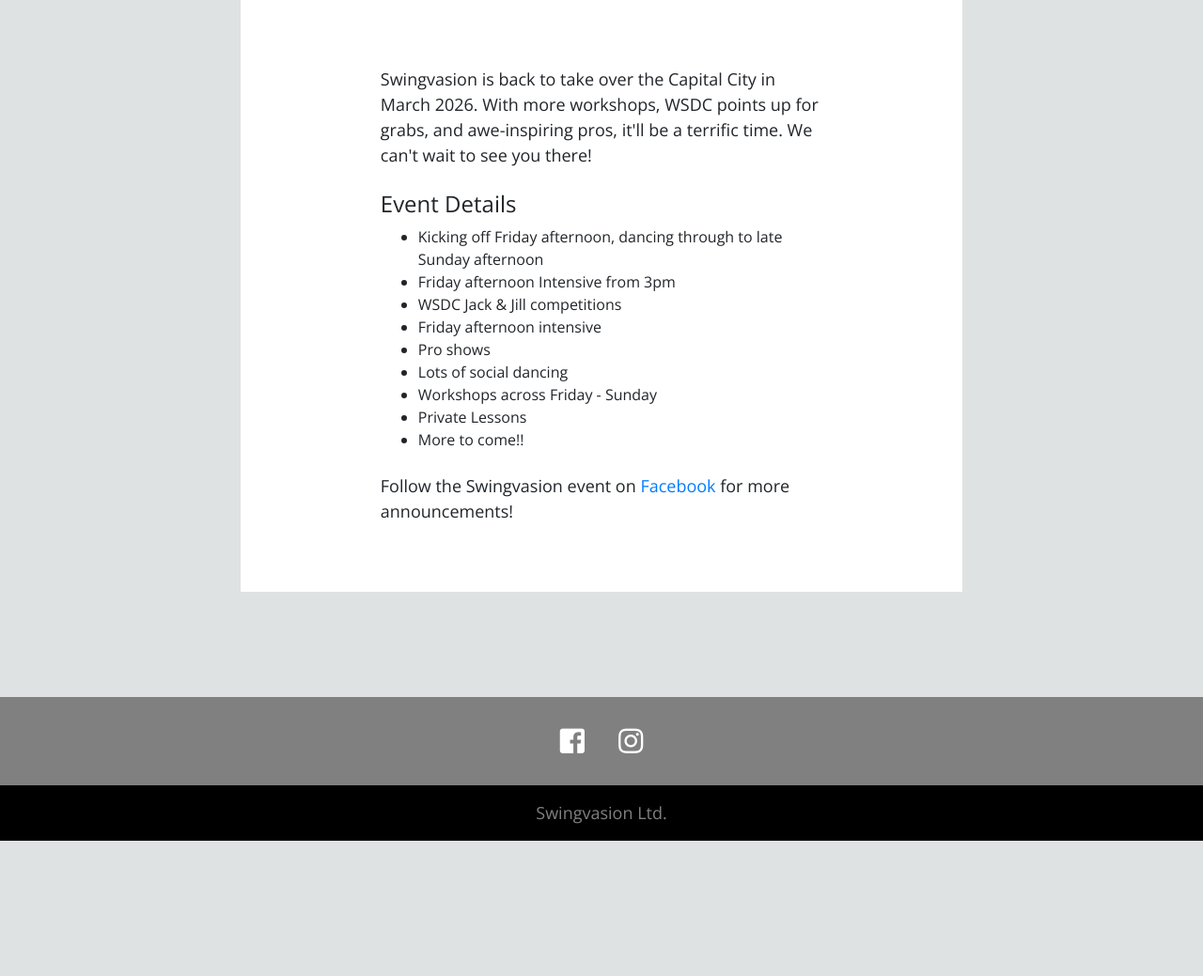
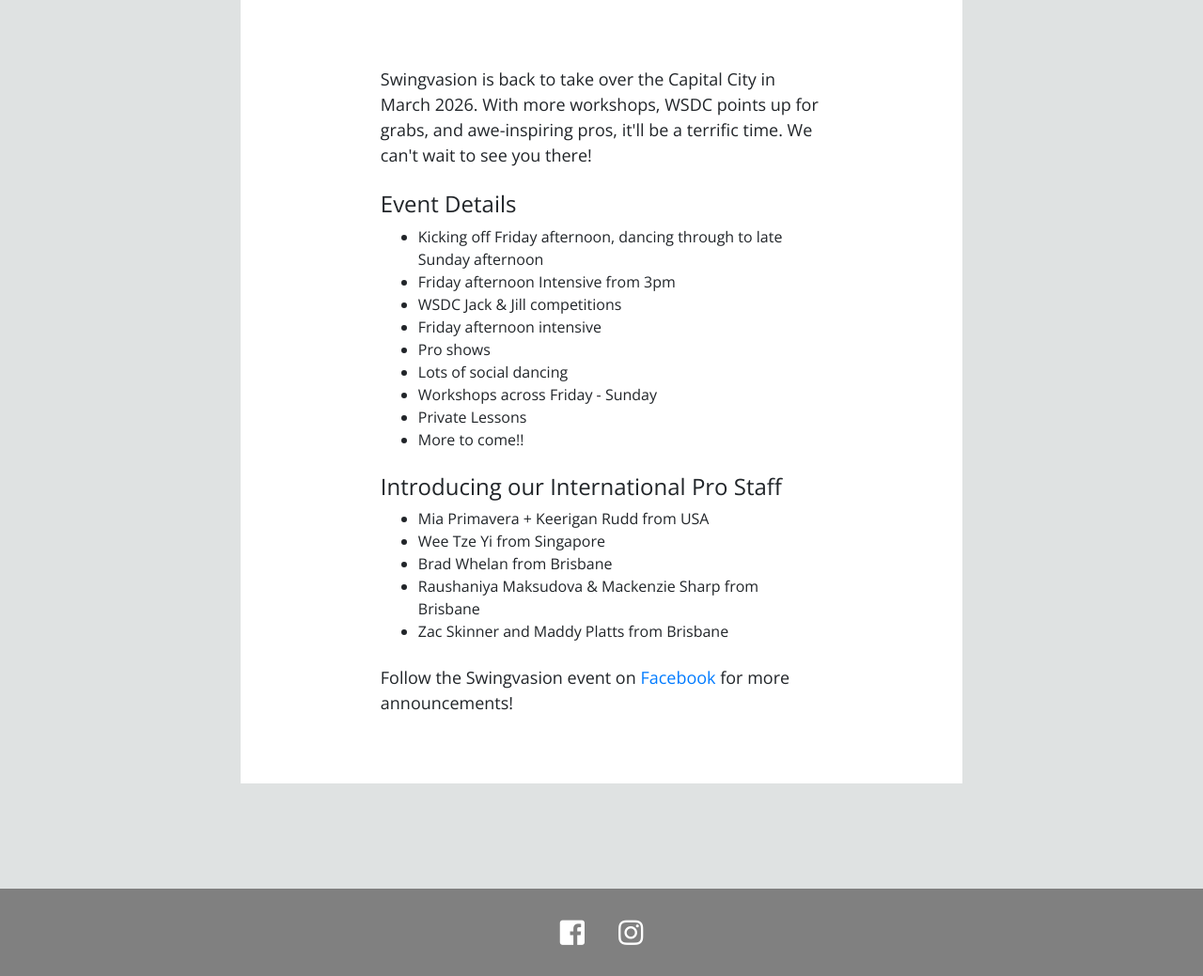
Before and after one commit to cherise-tan/swingvasion, a Node server app: page / in a window 1280 px wide. Shown: the part 546-1585 px from the top of the page at 94% size. Before the commit the page ends 1441 px from the top, so only its background shows below. Run offline with Node 20, Linux system fonts and the light colour scheme.

Commit message:
List Pro Staff on main page

```diff
--- a/views/home.ejs
+++ b/views/home.ejs
@@ -48,6 +48,19 @@
             </ul>
           </div>
 
+          <div class="mx-auto">
+            <div class="m-4">
+              <h4>Introducing our International Pro Staff</h4>
+              <ul>
+                <li>Mia Primavera + Keerigan Rudd from USA</li>
+                <li>Wee Tze Yi from Singapore</li>
+                <li>Brad Whelan from Brisbane</li>
+                <li>Raushaniya Maksudova & Mackenzie Sharp from Brisbane</li>
+                <li>Zac Skinner and Maddy Platts from Brisbane</li>
+              </ul>
+            </div>
+          </div>
+
           <div class="m-4">
             <p>
               Follow the Swingvasion event on
```
